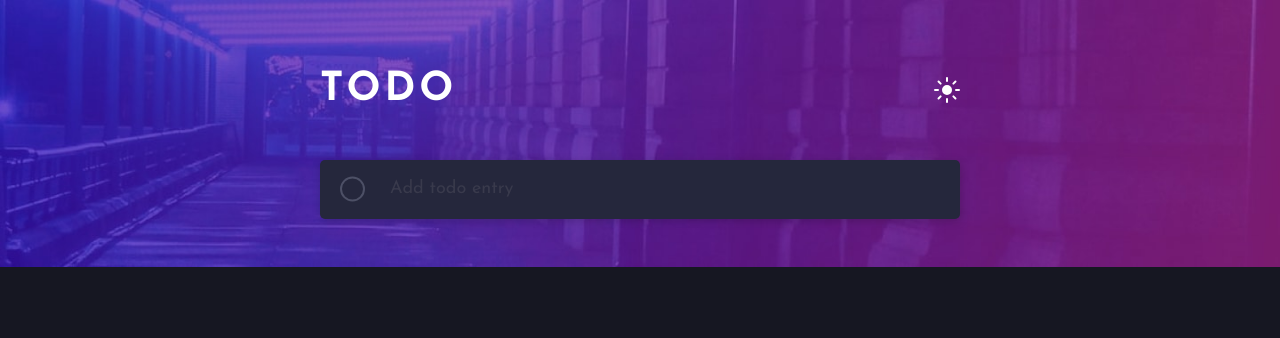
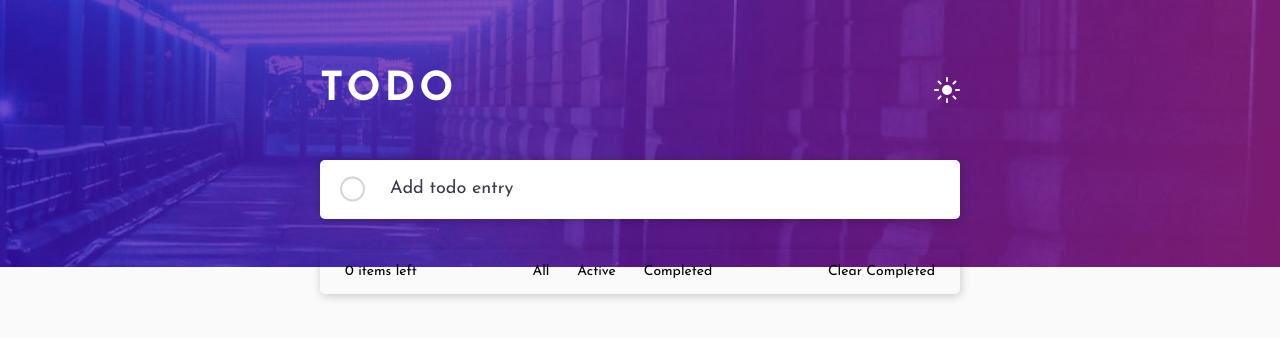
Before and after one commit to sardarz/react_todo, a React (Create React App) app: page / in a window 1280 px wide. Shown: the top 338 px of the page. Built offline with nearby package versions, Linux system fonts and the light colour scheme.

Commit message:
add listtodo stats part

```diff
--- a/src/App.js
+++ b/src/App.js
@@ -6,7 +6,7 @@ import bgImg from './images/bg-desktop-dark.jpg';
 import './App.scss';
 
 const App = () => {
-  const [darkTheme, setTheme] = useState(true);
+  const [darkTheme, setTheme] = useState(false);
   const [listTodo, setListTodo] = useState([]);
 
   useEffect(() => {
--- a/src/components/TodoList.js
+++ b/src/components/TodoList.js
@@ -17,7 +17,22 @@ const TodoList = ({ listTodo, setListTodo }) => {
     );
   });
   console.log(listTodo);
-  return <div className="todo__list">{renderedListTodo}</div>;
+  return (
+    <div className="todo__list">
+      {renderedListTodo}
+      <div className="todo__list-stats">
+        <div className="todo__list-items-left">
+          {renderedListTodo.length} items left
+        </div>
+        <div className="todo__list-options">
+          <div className="todo__list-all">All</div>
+          <div className="todo__list-active">Active</div>
+          <div className="todo__list-completed">Completed</div>
+        </div>
+        <div className="todo__list-clear-completed">Clear Completed</div>
+      </div>
+    </div>
+  );
 };
 
 export default TodoList;
--- a/src/components/TodoList.scss
+++ b/src/components/TodoList.scss
@@ -7,3 +7,16 @@
 .todo__list .todo__item + .todo__item {
   border-top: 1px solid var(--dark-grayish-blue);
 }
+
+.todo__list-stats {
+  justify-content: space-between;
+  padding: 1.5rem 2.5rem;
+  font-size: 1.4rem;
+  display: flex;
+}
+
+.todo__list-options {
+  display: flex;
+  width: 18rem;
+  justify-content: space-between;
+}
```
